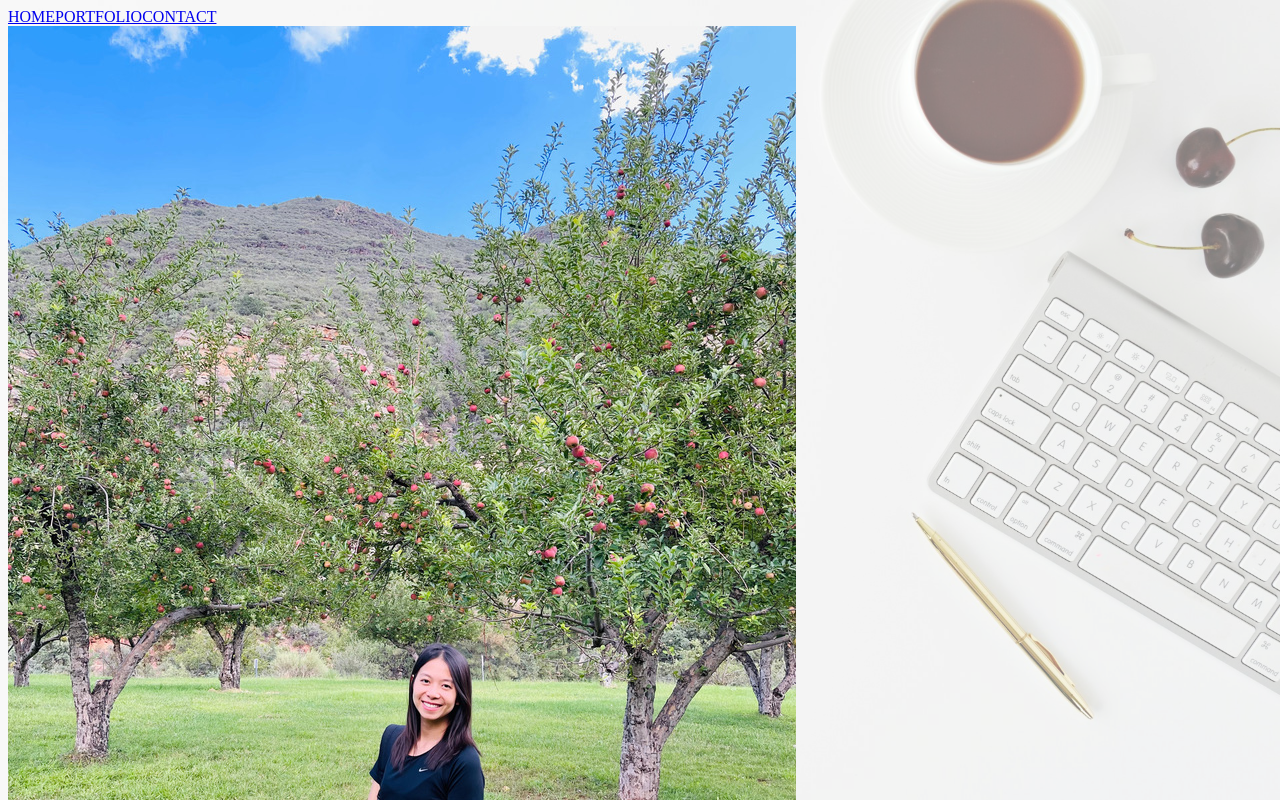
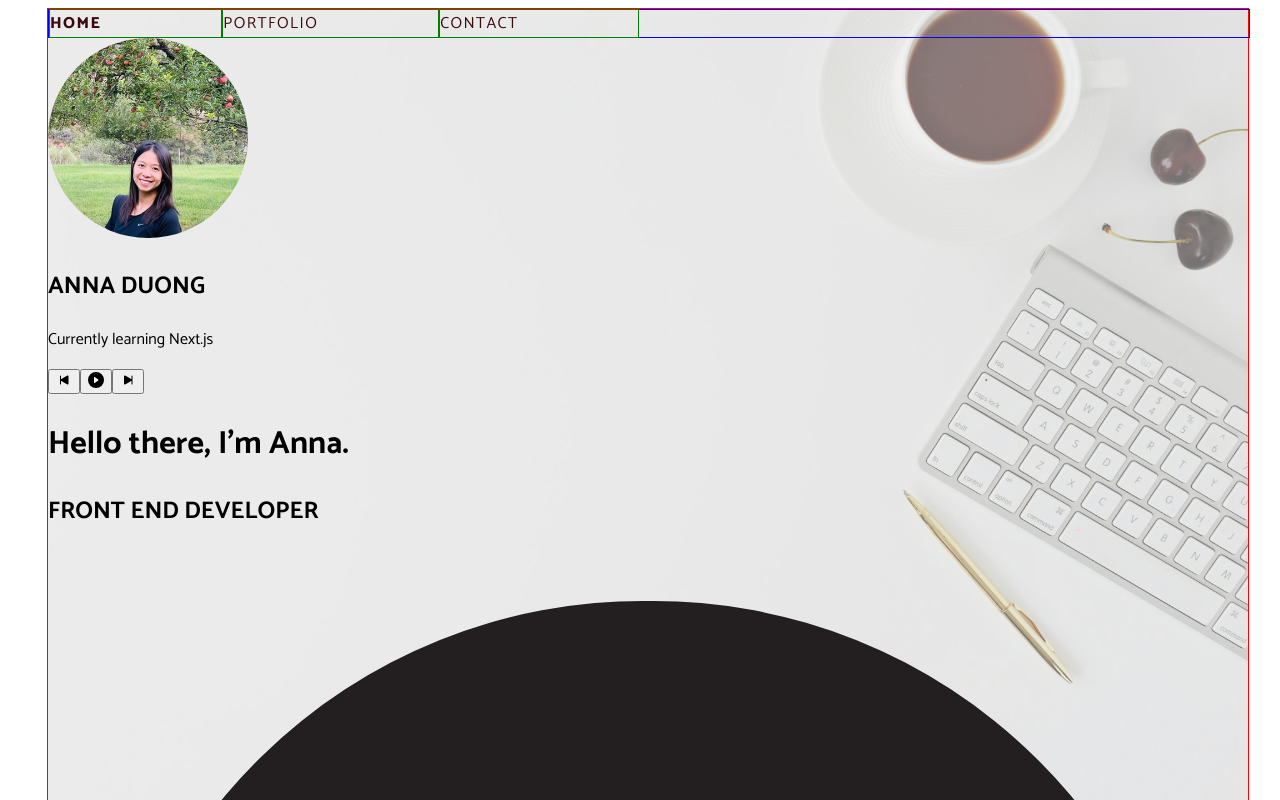
Before and after one commit to annaduong17/portfolio, a React (Create React App) app: page / in a window 1280 px wide. Shown: the top 800 px of the page. Built offline with nearby package versions, Linux system fonts and the light colour scheme.

Commit message:
style Navbar and background

```diff
--- a/src/App.js
+++ b/src/App.js
@@ -9,7 +9,6 @@ function App () {
   return(
     <BrowserRouter>
       <div className='app'>
-        <img className='background' width={900} height={600}src="/images/background.jpg" alt="workspace with coffee, cherries, and keyboard" />
         <Navbar />
 
         <Routes>
--- a/src/components/Navbar.js
+++ b/src/components/Navbar.js
@@ -2,10 +2,10 @@ import { NavLink } from 'react-router-dom';
 
 function Navbar() {
   return (
-    <nav>
-      <NavLink to="/">HOME</NavLink>
-      <NavLink to="/portfolio">PORTFOLIO</NavLink>
-      <NavLink to="/contact">CONTACT</NavLink>
+    <nav className='navbar'>
+      <NavLink className="navlink" to="/">HOME</NavLink>
+      <NavLink className="navlink" to="/portfolio">PORTFOLIO</NavLink>
+      <NavLink className="navlink" to="/contact">CONTACT</NavLink>
     </nav>
   )
 }
--- a/src/components/Phone.js
+++ b/src/components/Phone.js
@@ -8,7 +8,9 @@ function Phone() {
   return (
     <div className="phone">
       <div className="phone-display">
-        <img src="/images/avatar.jpeg" alt="avatar" />
+        <img height={200}
+        width={200}
+        className="avatar" src="/images/avatar.jpeg" alt="avatar" />
         <h2>ANNA DUONG</h2>
         <p>Currently learning Next.js</p>
       </div>
--- a/src/index.scss
+++ b/src/index.scss
@@ -7,19 +7,76 @@ $light-pink: rgba(231, 113, 127, 0.25);
 $gray: rgba(230, 230, 230, 1);
 $white: #FFFFFF;
 
+$title--xl: 4.5rem;
+$title--lg: 3rem;
+$title--md: 2rem;
+$title--sm: 1.5rem;
+$text--lg: 1.25rem;
+$text--md: 1rem;
+$text--sm: 0.75rem;
+
 body {
   position: relative;
   box-sizing: border-box;
   width: 100%;
   height: 100%;
+  font-family: 'Catamaran', sans-serif;
 }
 
-.background {
-  position: fixed;
-  width: 100%;
-  max-width: 2000px;
-  height: auto;
-  inset: 0;
-  opacity: 50%;
+.app {
+  border: 1px solid red;
+  max-width: 1200px;
+  margin-inline: auto;
+  background-image: url('../public/images/background.jpg');
+  background-repeat: no-repeat;
+  background-size: 100%;
+  position: relative;
   z-index: -1;
 }
+
+.app::before {
+  content: '';
+  position: absolute;
+  top: 0;
+  left: 0;
+  bottom: 0;
+  right: 0;
+  background-color: rgba(230, 230, 230, 0.5);
+  z-index: -2;
+}
+
+// .app::before {
+//   content: '';
+//   position: fixed;
+//   top: 0;
+//   right: 0;
+//   bottom: 0;
+//   left: 0;
+//   background-image: url('../public/images/background.jpg');
+//   background-repeat: no-repeat;
+//   background-size: cover;
+//   opacity: 50%;
+//   z-index: -1;
+// }
+
+.navbar {
+  border: 1px solid blue;
+  width: 100%;
+
+  .navlink {
+    border: 1px solid green;
+    font-size: $text--md;
+    letter-spacing: 1.4px;
+    text-decoration: none;
+    padding-right: 10%;
+    color: $cherry;
+  }
+
+  .navlink.active {
+    font-weight: 900;
+  }
+}
+
+.avatar {
+  border-radius: 50%;
+}
```
Also changed, not shown: public/images/avatar.jpeg.
